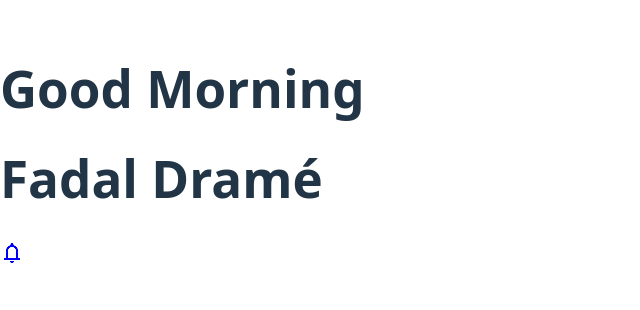
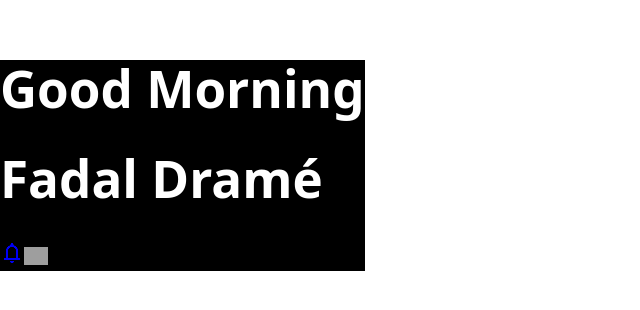
Before and after one commit to fadaldrame97-sys/Gestionnaire-de-Tournois-Sportifs, a React (Vite) app: page / in a window 1280 px wide. Shown: the part 252-562 px from the top of the page, without its empty margins (0-640 px from the left). Built offline with nearby package versions, Linux system fonts and the light colour scheme; grey boxes are pictures that could not be loaded.

Commit message:
Configurer le Tailwind pour comeencer le style

```diff
--- a/package.json
+++ b/package.json
@@ -18,10 +18,13 @@
     "@types/react": "^19.2.7",
     "@types/react-dom": "^19.2.3",
     "@vitejs/plugin-react": "^5.1.1",
+    "autoprefixer": "^10.4.27",
     "eslint": "^9.39.1",
     "eslint-plugin-react-hooks": "^7.0.1",
     "eslint-plugin-react-refresh": "^0.4.24",
     "globals": "^16.5.0",
+    "postcss": "^8.5.8",
+    "tailwindcss": "^4.2.1",
     "vite": "^7.3.1"
   }
 }
--- a/src/Header.jsx
+++ b/src/Header.jsx
@@ -1,12 +1,14 @@
 import Notif from "./assets/Notif.png";
+import Fadal from "./assets/Fadal.jpg"
 export default function Header(){
     return(
-        <header>
+        <header style={{ backgroundColor: "black", color: "white" }}>
     <div>
          <h1>Good Morning</h1>
          <h1>Fadal Dramé</h1>
 
-          <img src={Notif} alt="Notification icon" width="24" />
+        <img src={Notif} alt="Notification icon" width="24" />
+        <img src={Fadal} alt="Notification icon" width="24" />
 
     </div>
 
```
Also changed, not shown: src/tailwind.config.js (added, +8 -0 lines), 2 other files (tests, documents, lock files or other folders).
